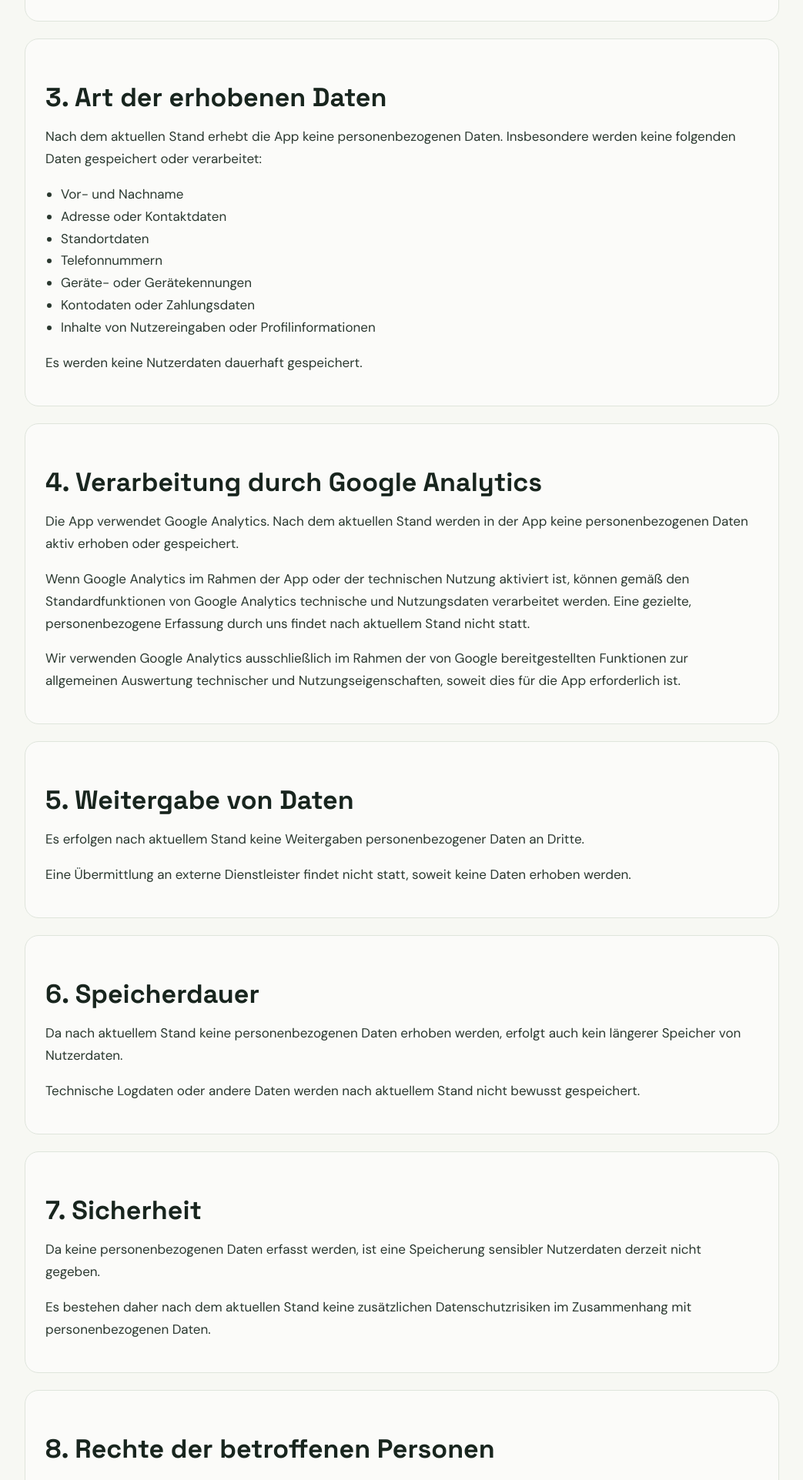
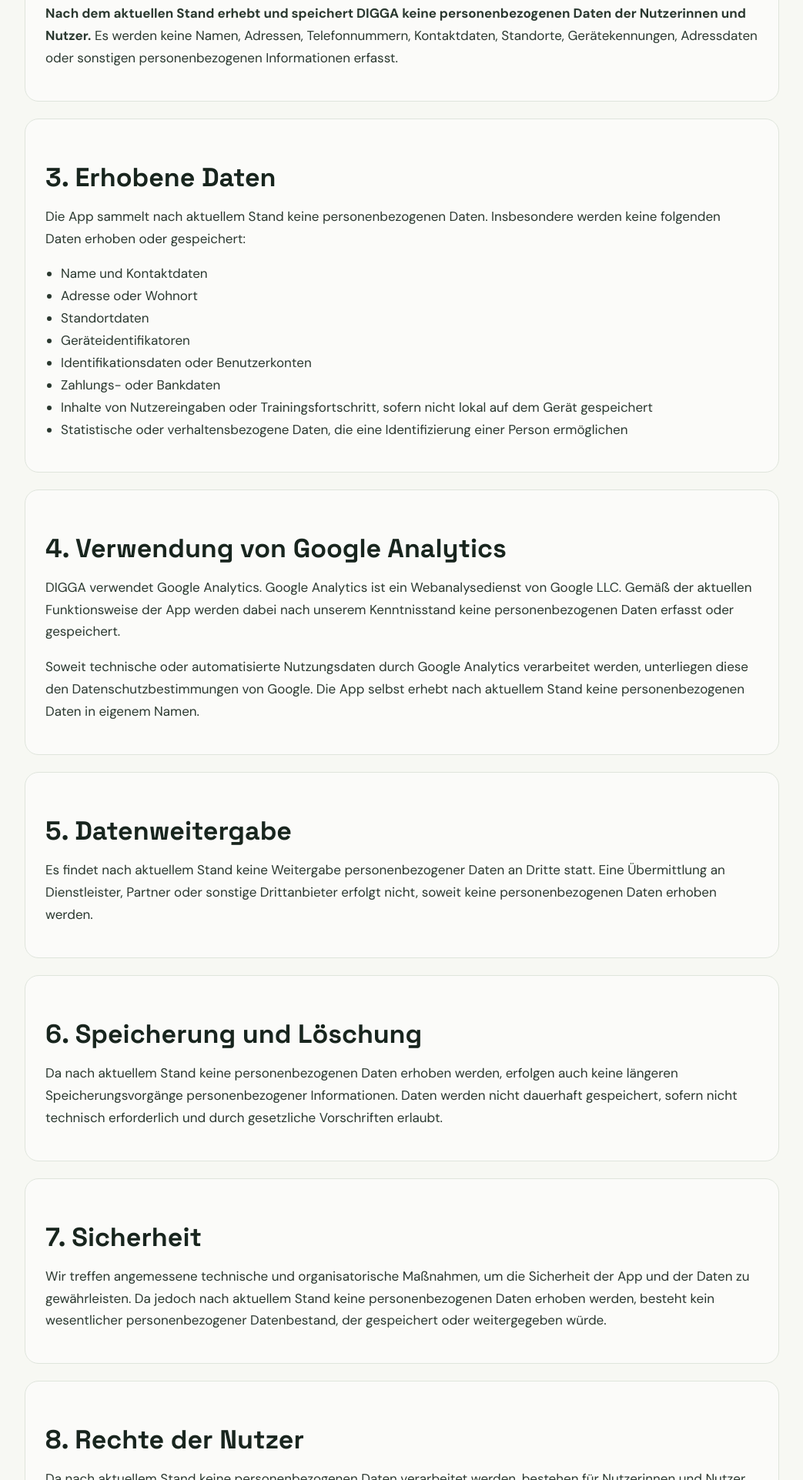
Before and after one commit to martin77-code/diggaware_webpage, a plain HTML site: page digga-datenschutzerklaerung.html in a window 1280 px wide. Shown: the part 877-2800 px from the top of the page at 77% size, without its empty margins (118-1161 px from the left). Drawn offline with Linux system fonts and the light colour scheme.

Commit message:
Update DIGGA privacy policy with proper app description as vocabulary trainer

```diff
--- a/digga-datenschutzerklaerung.html
+++ b/digga-datenschutzerklaerung.html
@@ -4,7 +4,7 @@
     <meta charset="UTF-8">
     <meta name="viewport" content="width=device-width, initial-scale=1">
     <meta name="theme-color" content="#15251d">
-    <meta name="description" content="Datenschutzerklärung für DIGGA – Google Play – diggaware.">
+    <meta name="description" content="Datenschutzerklärung für DIGGA – Vokabeltrainer – diggaware.">
     <title>DIGGA – Datenschutzerklärung</title>
     <link rel="preconnect" href="https://fonts.googleapis.com">
     <link rel="preconnect" href="https://fonts.gstatic.com" crossorigin>
@@ -148,82 +148,78 @@
 
     <main>
         <section class="hero">
-            <p class="eyebrow">DIGGA</p>
+            <p class="eyebrow">DIGGA – Vokabeltrainer</p>
             <h1>Datenschutzerklärung</h1>
             <p class="meta">Stand: 06.10.2026</p>
         </section>
 
         <section class="card">
             <h2>1. Verantwortlicher</h2>
-            <p>Verantwortlich für die Verarbeitung personenbezogener Daten im Rahmen der App DIGGA ist:</p>
+            <p>Der verantwortliche Anbieter der App DIGGA ist:</p>
             <p><strong>Martin Nitsche</strong><br>
             E-Mail: <a href="mailto:martin.nitsche@gmail.com">martin.nitsche@gmail.com</a></p>
         </section>
 
         <section class="card">
-            <h2>2. Name und Zweck der App</h2>
-            <p>Die App DIGGA ist eine mobile Anwendung mit der Bezeichnung <strong>DIGGA</strong>, Version 1.0, die von Martin Nitsche entwickelt wird.</p>
+            <h2>2. Datenschutz und Zweck der App</h2>
+            <p>Die App <strong>DIGGA</strong> ist ein Vokabeltrainer und wird von Martin Nitsche entwickelt und bereitgestellt. Die App ermöglicht es Nutzern, Vokabeln zu trainieren und ihre Sprachkenntnisse zu verbessern.</p>
             <p>Die App wird derzeit in Deutschland angeboten.</p>
+            <p><strong>Nach dem aktuellen Stand erhebt und speichert DIGGA keine personenbezogenen Daten der Nutzerinnen und Nutzer.</strong> Es werden keine Namen, Adressen, Telefonnummern, Kontaktdaten, Standorte, Gerätekennungen, Adressdaten oder sonstigen personenbezogenen Informationen erfasst.</p>
         </section>
 
         <section class="card">
-            <h2>3. Art der erhobenen Daten</h2>
-            <p>Nach dem aktuellen Stand erhebt die App keine personenbezogenen Daten. Insbesondere werden keine folgenden Daten gespeichert oder verarbeitet:</p>
+            <h2>3. Erhobene Daten</h2>
+            <p>Die App sammelt nach aktuellem Stand keine personenbezogenen Daten. Insbesondere werden keine folgenden Daten erhoben oder gespeichert:</p>
             <ul>
-                <li>Vor- und Nachname</li>
-                <li>Adresse oder Kontaktdaten</li>
+                <li>Name und Kontaktdaten</li>
+                <li>Adresse oder Wohnort</li>
                 <li>Standortdaten</li>
-                <li>Telefonnummern</li>
-                <li>Geräte- oder Gerätekennungen</li>
-                <li>Kontodaten oder Zahlungsdaten</li>
-                <li>Inhalte von Nutzereingaben oder Profilinformationen</li>
+                <li>Geräteidentifikatoren</li>
+                <li>Identifikationsdaten oder Benutzerkonten</li>
+                <li>Zahlungs- oder Bankdaten</li>
+                <li>Inhalte von Nutzereingaben oder Trainingsfortschritt, sofern nicht lokal auf dem Gerät gespeichert</li>
+                <li>Statistische oder verhaltensbezogene Daten, die eine Identifizierung einer Person ermöglichen</li>
             </ul>
-            <p>Es werden keine Nutzerdaten dauerhaft gespeichert.</p>
         </section>
 
         <section class="card">
-            <h2>4. Verarbeitung durch Google Analytics</h2>
-            <p>Die App verwendet Google Analytics. Nach dem aktuellen Stand werden in der App keine personenbezogenen Daten aktiv erhoben oder gespeichert.</p>
-            <p>Wenn Google Analytics im Rahmen der App oder der technischen Nutzung aktiviert ist, können gemäß den Standardfunktionen von Google Analytics technische und Nutzungsdaten verarbeitet werden. Eine gezielte, personenbezogene Erfassung durch uns findet nach aktuellem Stand nicht statt.</p>
-            <p>Wir verwenden Google Analytics ausschließlich im Rahmen der von Google bereitgestellten Funktionen zur allgemeinen Auswertung technischer und Nutzungseigenschaften, soweit dies für die App erforderlich ist.</p>
+            <h2>4. Verwendung von Google Analytics</h2>
+            <p>DIGGA verwendet Google Analytics. Google Analytics ist ein Webanalysedienst von Google LLC. Gemäß der aktuellen Funktionsweise der App werden dabei nach unserem Kenntnisstand keine personenbezogenen Daten erfasst oder gespeichert.</p>
+            <p>Soweit technische oder automatisierte Nutzungsdaten durch Google Analytics verarbeitet werden, unterliegen diese den Datenschutzbestimmungen von Google. Die App selbst erhebt nach aktuellem Stand keine personenbezogenen Daten in eigenem Namen.</p>
         </section>
 
         <section class="card">
-            <h2>5. Weitergabe von Daten</h2>
-            <p>Es erfolgen nach aktuellem Stand keine Weitergaben personenbezogener Daten an Dritte.</p>
-            <p>Eine Übermittlung an externe Dienstleister findet nicht statt, soweit keine Daten erhoben werden.</p>
+            <h2>5. Datenweitergabe</h2>
+            <p>Es findet nach aktuellem Stand keine Weitergabe personenbezogener Daten an Dritte statt. Eine Übermittlung an Dienstleister, Partner oder sonstige Drittanbieter erfolgt nicht, soweit keine personenbezogenen Daten erhoben werden.</p>
         </section>
 
         <section class="card">
-            <h2>6. Speicherdauer</h2>
-            <p>Da nach aktuellem Stand keine personenbezogenen Daten erhoben werden, erfolgt auch kein längerer Speicher von Nutzerdaten.</p>
-            <p>Technische Logdaten oder andere Daten werden nach aktuellem Stand nicht bewusst gespeichert.</p>
+            <h2>6. Speicherung und Löschung</h2>
+            <p>Da nach aktuellem Stand keine personenbezogenen Daten erhoben werden, erfolgen auch keine längeren Speicherungsvorgänge personenbezogener Informationen. Daten werden nicht dauerhaft gespeichert, sofern nicht technisch erforderlich und durch gesetzliche Vorschriften erlaubt.</p>
         </section>
 
         <section class="card">
             <h2>7. Sicherheit</h2>
-            <p>Da keine personenbezogenen Daten erfasst werden, ist eine Speicherung sensibler Nutzerdaten derzeit nicht gegeben.</p>
-            <p>Es bestehen daher nach dem aktuellen Stand keine zusätzlichen Datenschutzrisiken im Zusammenhang mit personenbezogenen Daten.</p>
+            <p>Wir treffen angemessene technische und organisatorische Maßnahmen, um die Sicherheit der App und der Daten zu gewährleisten. Da jedoch nach aktuellem Stand keine personenbezogenen Daten erhoben werden, besteht kein wesentlicher personenbezogener Datenbestand, der gespeichert oder weitergegeben würde.</p>
         </section>
 
         <section class="card">
-            <h2>8. Rechte der betroffenen Personen</h2>
-            <p>Da nach aktuellem Stand keine personenbezogenen Daten verarbeitet werden, fallen für Nutzer in der Regel keine Datenzugriffs-, Löschungs- oder Berichtigungsansprüche im Sinne der DSGVO an.</p>
-            <p>Wenn Sie dennoch Fragen zum Datenschutz oder zur Verarbeitung Ihrer Daten haben, können Sie sich jederzeit an uns wenden:</p>
+            <h2>8. Rechte der Nutzer</h2>
+            <p>Da nach aktuellem Stand keine personenbezogenen Daten verarbeitet werden, bestehen für Nutzerinnen und Nutzer grundsätzlich keine personenbezogenen Auskunfts-, Löschungs- oder Berichtigungsansprüche im Sinne der DSGVO in Bezug auf die App.</p>
+            <p>Falls Sie jedoch Fragen zum Datenschutz haben oder eine Anfrage bezüglich der Verarbeitung Ihrer Daten stellen möchten, können Sie sich jederzeit an uns wenden:</p>
             <p><a href="mailto:martin.nitsche@gmail.com">martin.nitsche@gmail.com</a></p>
         </section>
 
         <section class="card">
             <h2>9. Kontakt</h2>
-            <p>Bei Fragen zur Datenschutzerklärung oder zum Datenschutz wenden Sie sich bitte an:</p>
+            <p>Bei Fragen zur Datenschutzerklärung oder zum Datenschutz kontaktieren Sie uns bitte unter:</p>
             <p><strong>Martin Nitsche</strong><br>
             E-Mail: <a href="mailto:martin.nitsche@gmail.com">martin.nitsche@gmail.com</a></p>
         </section>
 
         <section class="card">
-            <h2>10. Schlussbemerkung</h2>
-            <p>Diese Datenschutzerklärung dient der transparenten Information über die App DIGGA. Da nach dem aktuellen Stand keine personenbezogenen Daten erhoben werden, ist der Datenschutzrahmen der App auf die derzeitige Funktionsweise zugeschnitten.</p>
-            <p>Bei Änderungen der App oder der verwendeten Dienste kann diese Datenschutzerklärung entsprechend aktualisiert werden.</p>
+            <h2>10. Änderungen</h2>
+            <p>Diese Datenschutzerklärung kann sich ändern, wenn sich die Funktionen der App, verwendete Dienste oder rechtliche Anforderungen ändern. Die jeweils aktuelle Version ist auf der App- oder Webseiteninformation einsehbar.</p>
         </section>
     </main>
 
```
